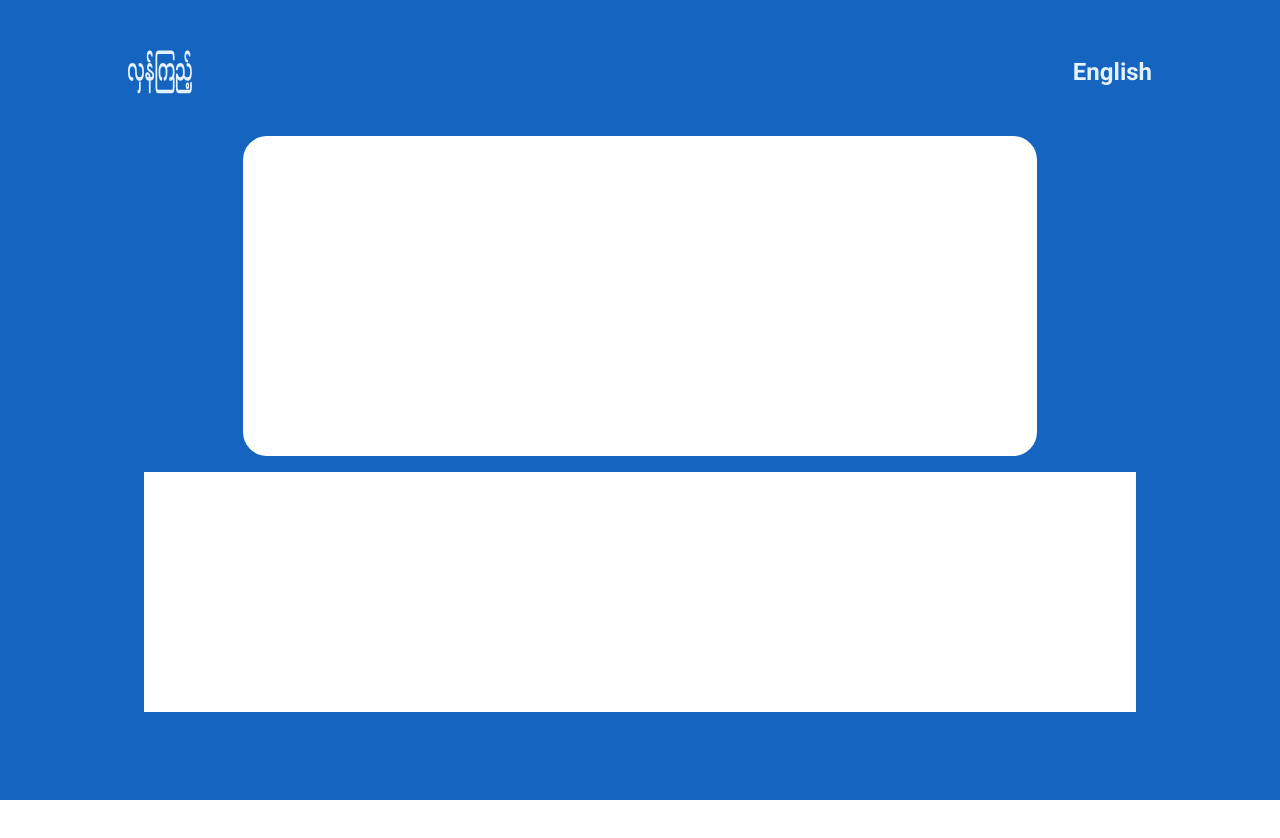
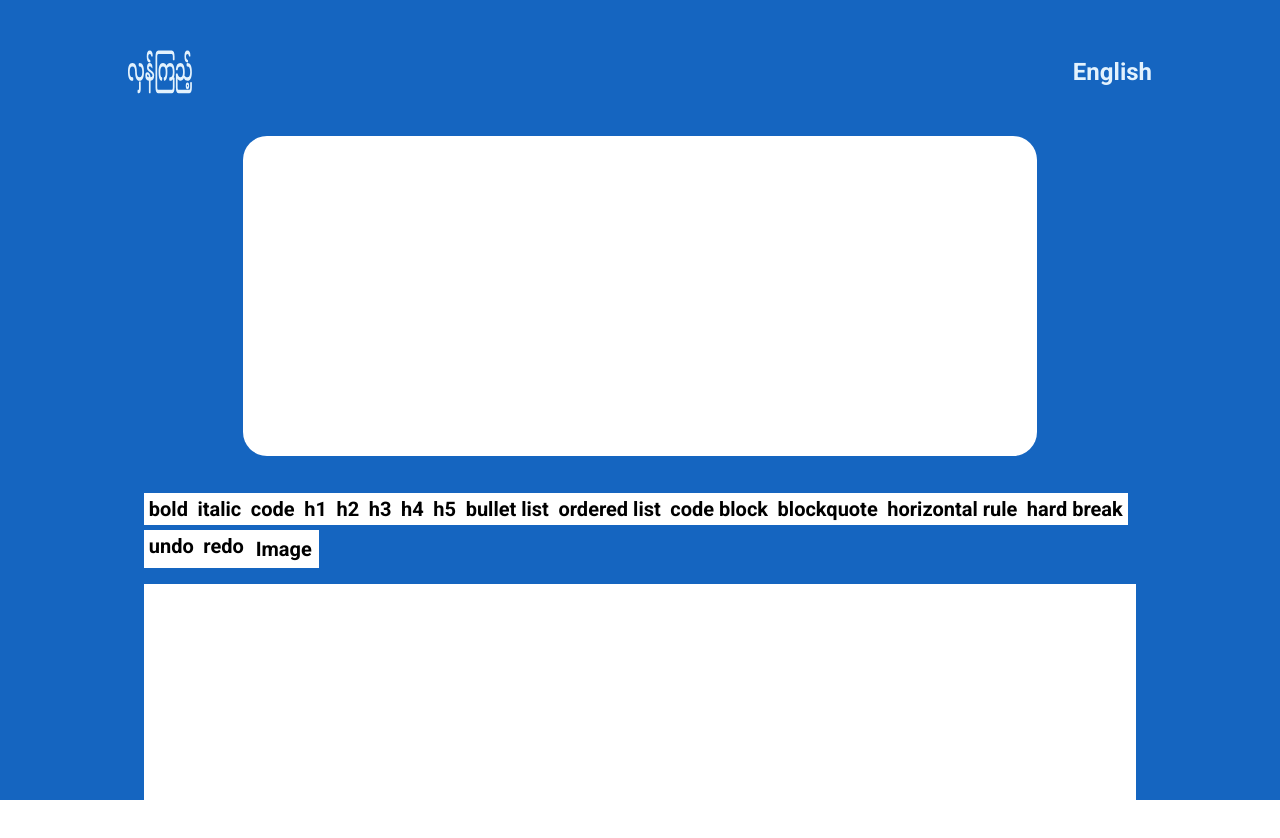
Before and after one commit to mgkyawmyotun/lhankyi, a React (Create React App) app in the folder frontend/: page /create/cards/1 in a window 1280 px wide. Shown: the top 838 px of the page. Built offline with nearby package versions, Linux system fonts and the light colour scheme.

Commit message:
feat: make editor addable image

```diff
--- a/frontend/package.json
+++ b/frontend/package.json
@@ -8,6 +8,7 @@
     "@testing-library/jest-dom": "^5.11.4",
     "@testing-library/react": "^11.1.0",
     "@testing-library/user-event": "^12.1.10",
+    "@tiptap/extension-image": "^2.0.0-beta.19",
     "@tiptap/react": "^2.0.0-beta.83",
     "@tiptap/starter-kit": "^2.0.0-beta.127",
     "@types/jest": "^26.0.15",
--- a/frontend/public/index.html
+++ b/frontend/public/index.html
@@ -24,7 +24,7 @@
       work correctly both with client-side routing and a non-root public URL.
       Learn how to configure a non-root public URL by running `npm run build`.
     -->
-    <title>React App</title>
+    <title>လှန်ကြည့်</title>
   </head>
   <body>
     <noscript>You need to enable JavaScript to run this app.</noscript>
--- a/frontend/src/components/MainCard.tsx
+++ b/frontend/src/components/MainCard.tsx
@@ -1,7 +1,15 @@
 import type { FC } from 'react';
 import React from 'react';
 import styles from '../scss/maincard.module.scss';
-interface MainCardProps {}
-export const MainCard: FC<MainCardProps> = () => {
-  return <div className={styles.card}></div>;
+interface MainCardProps {
+  data: string;
+}
+
+export const MainCard: FC<MainCardProps> = ({ data }) => {
+  return (
+    <div
+      className={styles.card}
+      dangerouslySetInnerHTML={{ __html: data }}
+    ></div>
+  );
 };
--- a/frontend/src/components/editor/EditorMenuBar.tsx
+++ b/frontend/src/components/editor/EditorMenuBar.tsx
@@ -1,120 +1,123 @@
 import { Editor } from '@tiptap/react';
-import React, { FC } from 'react';
-
+import React, { FC, useRef } from 'react';
+import styles from '../../scss/editor.module.scss';
 interface MenuBarProps {
   editor: Editor | null;
 }
-const MenuBar: FC<MenuBarProps> = ({ editor }) => {
+export const EditorMenu: FC<MenuBarProps> = ({ editor }) => {
+  const input_ref = useRef<HTMLInputElement>(null);
   if (!editor) {
     return null;
   }
 
   return (
-    <>
-      <button
+    <div className={styles.menu}>
+      <span
         onClick={() => editor.chain().focus().toggleBold().run()}
-        className={editor.isActive('bold') ? 'is-active' : ''}
+        className={editor.isActive('bold') ? styles.active : styles.unactive}
       >
         bold
-      </button>
-      <button
+      </span>
+      <span
         onClick={() => editor.chain().focus().toggleItalic().run()}
-        className={editor.isActive('italic') ? 'is-active' : ''}
+        className={editor.isActive('italic') ? styles.active : ''}
       >
         italic
-      </button>
-      <button
-        onClick={() => editor.chain().focus().toggleStrike().run()}
-        className={editor.isActive('strike') ? 'is-active' : ''}
-      >
-        strike
-      </button>
-      <button
+      </span>
+      <span
         onClick={() => editor.chain().focus().toggleCode().run()}
-        className={editor.isActive('code') ? 'is-active' : ''}
+        className={editor.isActive('code') ? styles.active : ''}
       >
         code
-      </button>
-      <button onClick={() => editor.chain().focus().unsetAllMarks().run()}>
-        clear marks
-      </button>
-      <button onClick={() => editor.chain().focus().clearNodes().run()}>
-        clear nodes
-      </button>
-      <button
-        onClick={() => editor.chain().focus().setParagraph().run()}
-        className={editor.isActive('paragraph') ? 'is-active' : ''}
-      >
-        paragraph
-      </button>
-      <button
+      </span>
+      <span
         onClick={() => editor.chain().focus().toggleHeading({ level: 1 }).run()}
-        className={editor.isActive('heading', { level: 1 }) ? 'is-active' : ''}
+        className={
+          editor.isActive('heading', { level: 1 }) ? styles.active : ''
+        }
       >
         h1
-      </button>
-      <button
+      </span>
+      <span
         onClick={() => editor.chain().focus().toggleHeading({ level: 2 }).run()}
-        className={editor.isActive('heading', { level: 2 }) ? 'is-active' : ''}
+        className={
+          editor.isActive('heading', { level: 2 }) ? styles.active : ''
+        }
       >
         h2
-      </button>
-      <button
+      </span>
+      <span
         onClick={() => editor.chain().focus().toggleHeading({ level: 3 }).run()}
-        className={editor.isActive('heading', { level: 3 }) ? 'is-active' : ''}
+        className={
+          editor.isActive('heading', { level: 3 }) ? styles.active : ''
+        }
       >
         h3
-      </button>
-      <button
+      </span>
+      <span
         onClick={() => editor.chain().focus().toggleHeading({ level: 4 }).run()}
-        className={editor.isActive('heading', { level: 4 }) ? 'is-active' : ''}
+        className={
+          editor.isActive('heading', { level: 4 }) ? styles.active : ''
+        }
       >
         h4
-      </button>
-      <button
+      </span>
+      <span
         onClick={() => editor.chain().focus().toggleHeading({ level: 5 }).run()}
-        className={editor.isActive('heading', { level: 5 }) ? 'is-active' : ''}
+        className={
+          editor.isActive('heading', { level: 5 }) ? styles.active : ''
+        }
       >
         h5
-      </button>
-      <button
-        onClick={() => editor.chain().focus().toggleHeading({ level: 6 }).run()}
-        className={editor.isActive('heading', { level: 6 }) ? 'is-active' : ''}
-      >
-        h6
-      </button>
-      <button
+      </span>
+      <span
         onClick={() => editor.chain().focus().toggleBulletList().run()}
-        className={editor.isActive('bulletList') ? 'is-active' : ''}
+        className={editor.isActive('bulletList') ? styles.active : ''}
       >
         bullet list
-      </button>
-      <button
+      </span>
+      <span
         onClick={() => editor.chain().focus().toggleOrderedList().run()}
-        className={editor.isActive('orderedList') ? 'is-active' : ''}
+        className={editor.isActive('orderedList') ? styles.active : ''}
       >
         ordered list
-      </button>
-      <button
+      </span>
+      <span
         onClick={() => editor.chain().focus().toggleCodeBlock().run()}
-        className={editor.isActive('codeBlock') ? 'is-active' : ''}
+        className={editor.isActive('codeBlock') ? styles.active : ''}
       >
         code block
-      </button>
-      <button
+      </span>
+      <span
         onClick={() => editor.chain().focus().toggleBlockquote().run()}
-        className={editor.isActive('blockquote') ? 'is-active' : ''}
+        className={editor.isActive('blockquote') ? styles.active : ''}
       >
         blockquote
-      </button>
-      <button onClick={() => editor.chain().focus().setHorizontalRule().run()}>
+      </span>
+      <span onClick={() => editor.chain().focus().setHorizontalRule().run()}>
         horizontal rule
-      </button>
-      <button onClick={() => editor.chain().focus().setHardBreak().run()}>
+      </span>
+      <span onClick={() => editor.chain().focus().setHardBreak().run()}>
         hard break
-      </button>
-      <button onClick={() => editor.chain().focus().undo().run()}>undo</button>
-      <button onClick={() => editor.chain().focus().redo().run()}>redo</button>
-    </>
+      </span>
+      <span onClick={() => editor.chain().focus().undo().run()}>undo</span>
+      <span onClick={() => editor.chain().focus().redo().run()}>redo</span>
+      <input
+        ref={input_ref}
+        onInput={(e) => {
+          if (input_ref && input_ref.current && input_ref.current.files) {
+            const file = input_ref.current.files[0];
+            if (!file) {
+              return;
+            }
+            input_ref.current.value = '';
+            const img_url = URL.createObjectURL(file);
+            console.log(img_url);
+            editor.chain().focus().setImage({ src: img_url }).run();
+          }
+        }}
+        type="file"
+      />
+    </div>
   );
 };
--- a/frontend/src/components/editor/MyEditor.tsx
+++ b/frontend/src/components/editor/MyEditor.tsx
@@ -1,20 +1,39 @@
+import Document from '@tiptap/extension-document';
+import Dropcursor from '@tiptap/extension-dropcursor';
+import Image from '@tiptap/extension-image';
+import Paragraph from '@tiptap/extension-paragraph';
+import Text from '@tiptap/extension-text';
 import { EditorContent, useEditor } from '@tiptap/react';
 import StarterKit from '@tiptap/starter-kit';
 import React, { FC, useEffect } from 'react';
 import '../../scss/editor.scss';
+import { EditorMenu } from './EditorMenuBar';
 
-interface MyEditorProps {}
-export const MyEditor: FC<MyEditorProps> = () => {
+interface MyEditorProps {
+  onInput: (htmlData: string) => void;
+}
+export const MyEditor: FC<MyEditorProps> = ({ onInput }) => {
   const editor = useEditor({
-    extensions: [StarterKit],
+    extensions: [
+      StarterKit,
+      Image,
+      Document,
+      Paragraph,
+      Text,
+      Image,
+      Dropcursor,
+    ],
   });
+  useEffect(() => {
+    if (editor) {
+      onInput(editor.getHTML());
+    }
+  }, [editor && editor.getCharacterCount(), editor && editor.getHTML().length]);
 
-  useEffect(() => {
-    console.log(editor?.getHTML());
-  }, [editor?.getCharacterCount()]);
   return (
-    <>
+    <div>
+      <EditorMenu editor={editor} />
       <EditorContent editor={editor} />
-    </>
+    </div>
   );
 };
--- a/frontend/src/pages/CreateCard.tsx
+++ b/frontend/src/pages/CreateCard.tsx
@@ -1,17 +1,22 @@
-import type { FC } from 'react';
+import { FC, useState } from 'react';
 import { MyEditor } from '../components/editor/MyEditor';
 import { MainCard } from '../components/MainCard';
 import { NavBar } from '../components/NavBar';
 import styles from '../scss/create.module.scss';
 
 export const CreateCard: FC = () => {
+  const [htmlData, setHTMLData] = useState<string>('');
   return (
     <div className={styles.app}>
       <div className={styles.app_container}>
         <NavBar />
         <div className={styles.main__content}>
-          <MainCard />
-          <MyEditor />
+          <MainCard data={htmlData} />
+          <MyEditor
+            onInput={(htmlData) => {
+              setHTMLData(htmlData);
+            }}
+          />
         </div>
       </div>
     </div>
--- /dev/null
+++ b/frontend/src/scss/editor.module.scss
@@ -0,0 +1,54 @@
+@import 'color';
+.menu {
+  margin-bottom: 1em;
+  display: flex;
+  flex-flow: row wrap;
+  & > span {
+    &:not(:first-child) {
+    }
+    margin-top: 0.25em;
+    padding: 0.2em 0.24em;
+    background-color: $pure-white;
+    outline: none;
+    border: none;
+    font-size: 1.25rem;
+    font-weight: bold;
+    cursor: pointer;
+    user-select: none;
+
+    &.active {
+      font-size: 1.28rem;
+      background-color: $pure-black;
+      color: $pure-white;
+    }
+  }
+  & > input {
+    width: 8em;
+    color: transparent;
+    &::-webkit-file-upload-button {
+      visibility: hidden;
+    }
+    &::before {
+      content: 'Image';
+      margin-top: 0.25em;
+      color: $pure-black;
+      display: inline-block;
+      background: $pure-white;
+      border: 2px solid $pure-white;
+      padding: 0.25em;
+      outline: none;
+      cursor: pointer;
+      font-size: 1.25rem;
+      font-weight: bold;
+    }
+    &:active {
+      outline: 0;
+    }
+    &:active::before {
+      background: -webkit-linear-gradient(top, #e3e3e3, #f9f9f9);
+    }
+  }
+}
+.is-active {
+  background-color: $pure-white;
+}
--- a/frontend/src/scss/editor.scss
+++ b/frontend/src/scss/editor.scss
@@ -1,6 +1,7 @@
 @import 'color';
 /* Basic editor styles */
 .ProseMirror {
+  position: relative;
   max-height: 35vh;
   height: 30vh;
   width: 100%;
@@ -47,7 +48,7 @@
   }
 
   img {
-    max-width: 100%;
+    max-width: 50%;
     height: auto;
   }
 
@@ -62,3 +63,7 @@
     margin: 2rem 0;
   }
 }
+
+.is-active {
+  background-color: #0d0d0d;
+}
--- a/frontend/src/scss/maincard.module.scss
+++ b/frontend/src/scss/maincard.module.scss
@@ -6,4 +6,13 @@
   height: 40vh;
   border-radius: 1.5em;
   justify-self: center;
+  overflow: auto;
+  & > img {
+    display: block;
+    margin-left: auto;
+    margin-right: auto;
+    width: 50%;
+    max-width: 50%;
+    height: auto;
+  }
 }
```
Also changed, not shown: 1 other file (tests, documents, lock files or other folders).
